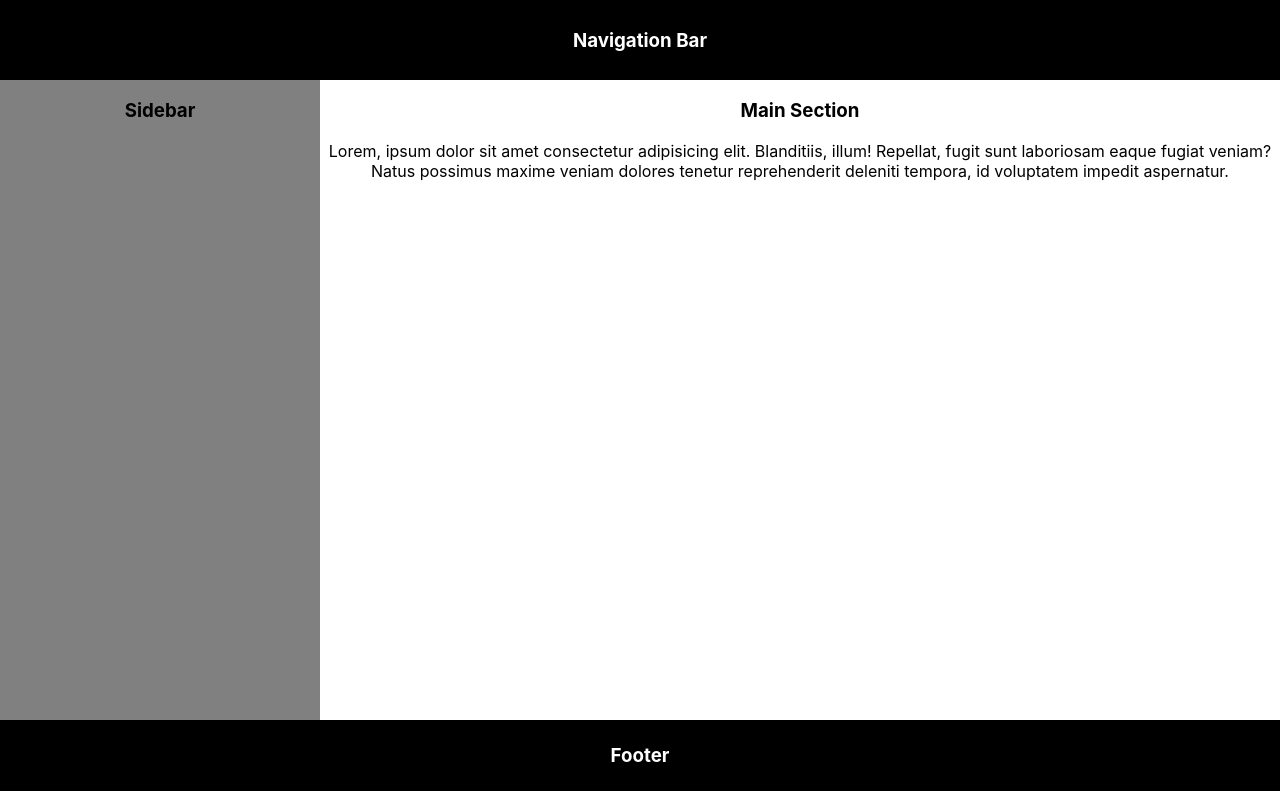
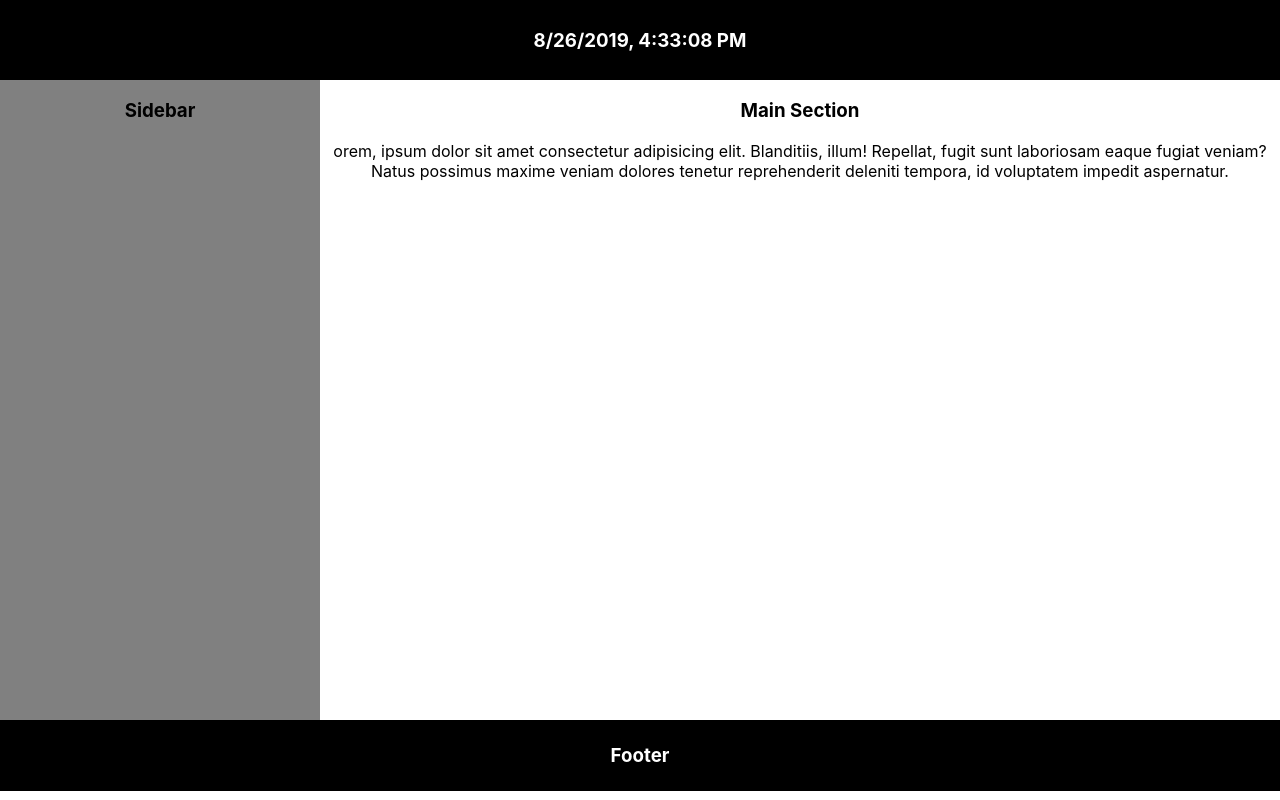
Before and after one commit to cleave3/React-test-work, a React (Create React App) app: page / in a window 1280 px wide. Built offline with nearby package versions, Linux system fonts and the light colour scheme.

Commit message:
Refactored components to receive data via props

```diff
--- a/src/App.js
+++ b/src/App.js
@@ -6,13 +6,28 @@ import Main from "./components/layout/Main";
 import Footer from "./components/layout/Footer";
 
 class App extends Component {
+  state = {
+    content: {
+      text:
+        "orem, ipsum dolor sit amet consectetur adipisicing elit. Blanditiis, illum! Repellat, fugit sunt laboriosam eaque fugiat veniam? Natus possimus maxime veniam dolores tenetur reprehenderit deleniti tempora, id voluptatem impedit aspernatur."
+    },
+    time: []
+  };
+
+  componentDidMount() {
+    setInterval(() => {
+      this.setState({ time: new Date() });
+    }, 1000);
+  }
+
   render() {
+    const { content, time } = this.state;
     return (
       <React.Fragment>
-        <Navbar />
+        <Navbar time={time} />
         <div className="main-section">
           <Sidebar />
-          <Main />
+          <Main content={content} />
         </div>
         <Footer />
       </React.Fragment>
--- a/src/components/layout/Main.jsx
+++ b/src/components/layout/Main.jsx
@@ -1,12 +1,12 @@
-import React from 'react'
+import React from "react";
 
-const Main = () => {
-    return (
-        <nav className="main">
-        <h3>Main Section</h3>
-        <p>Lorem, ipsum dolor sit amet consectetur adipisicing elit. Blanditiis, illum! Repellat, fugit sunt laboriosam eaque fugiat veniam? Natus possimus maxime veniam dolores tenetur reprehenderit deleniti tempora, id voluptatem impedit aspernatur.</p>
-      </nav>
-    )
-}
+const Main = ({ content, time }) => {
+  return (
+    <nav className="main">
+      <h3>Main Section</h3>
+      <p>{content.text}</p>
+    </nav>
+  );
+};
 
-export default Main
+export default Main;
--- a/src/components/layout/Navbar.jsx
+++ b/src/components/layout/Navbar.jsx
@@ -1,11 +1,11 @@
-import React from 'react'
+import React from "react";
 
-const Navbar = () => {
-    return (
-        <nav className="navbar">
-        <h3>Navigation Bar</h3>
-      </nav>
-    )
-}
+const Navbar = ({ time }) => {
+  return (
+    <nav className="navbar">
+      <h3>{time.toLocaleString()}</h3>
+    </nav>
+  );
+};
 
-export default Navbar
+export default Navbar;
```
